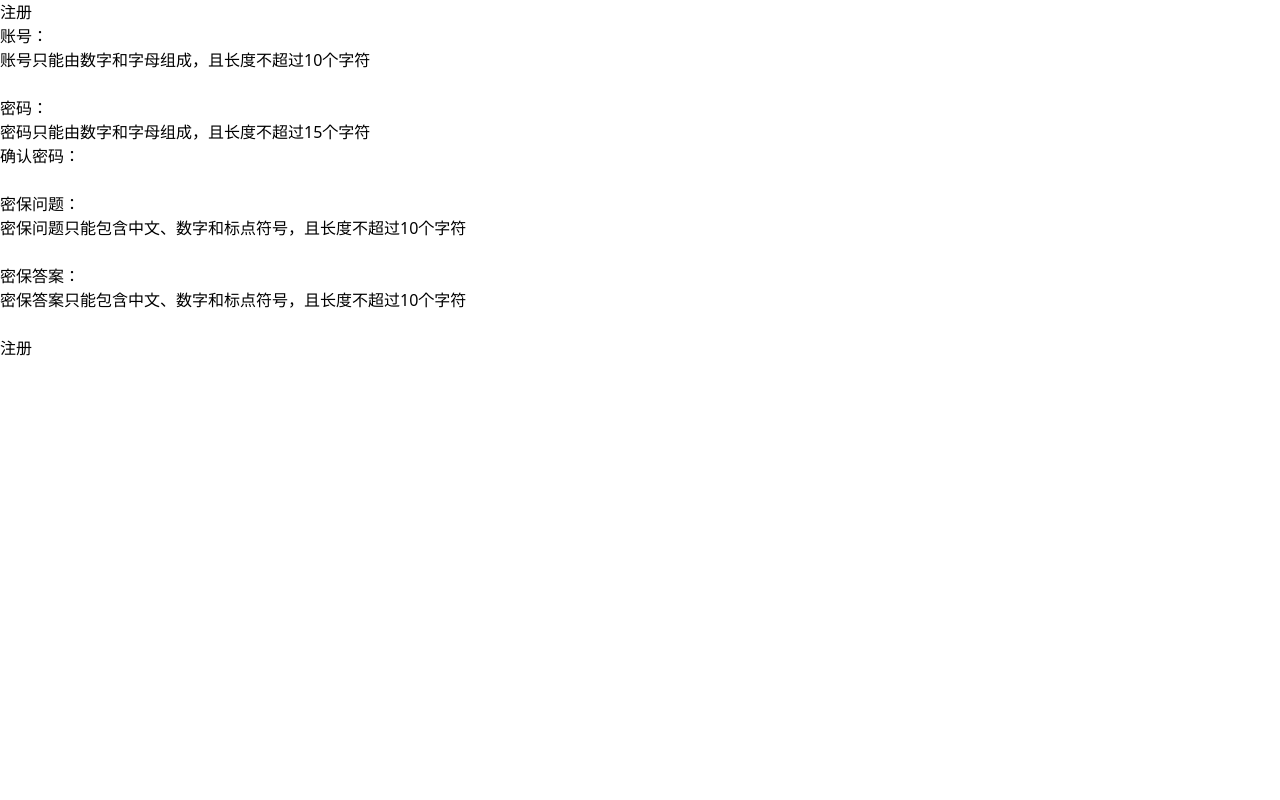
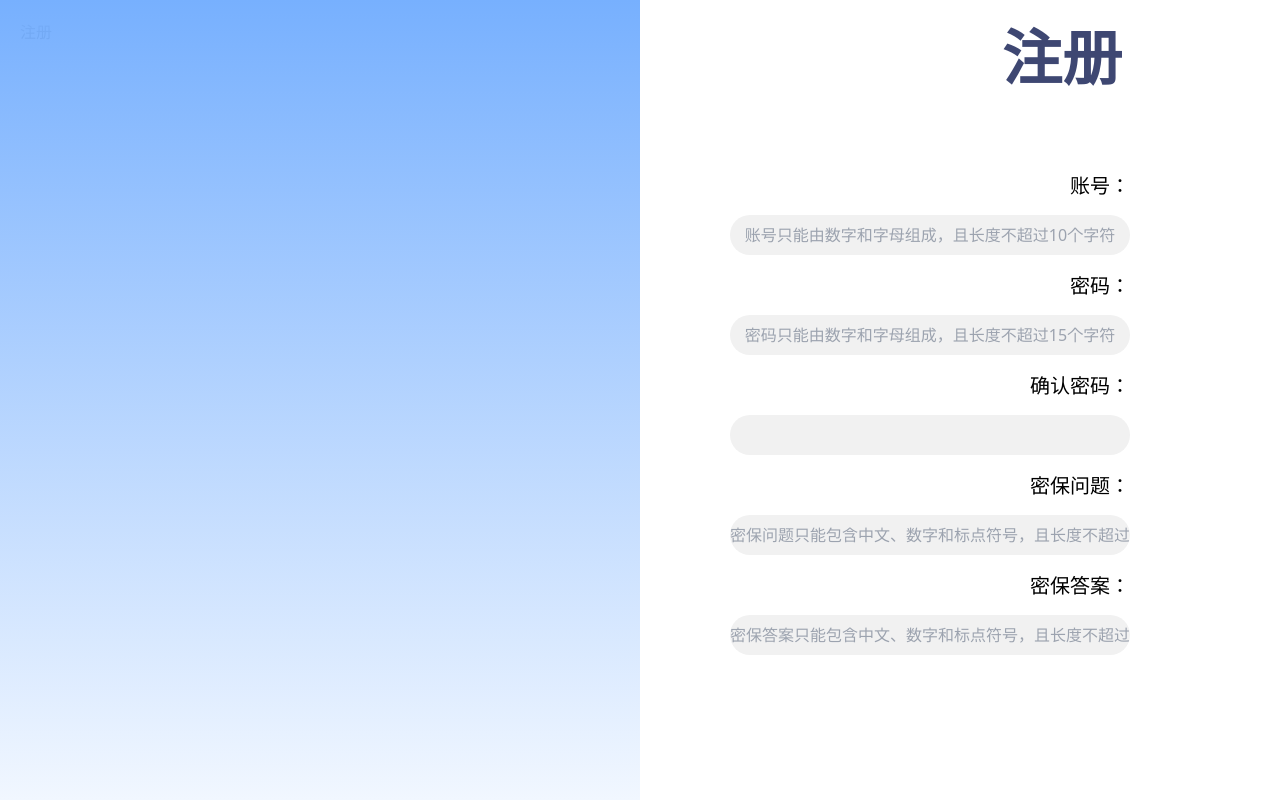
Before and after one commit to DATE-W/DB_design, a Vue app in the folder Frontend/: page /signup in a window 1280 px wide. Built offline with nearby package versions, Linux system fonts and the light colour scheme.

Commit message:
谢嘉麒 注册界面v1.0
第一版注册界面 包括背景 输入框和基本布局  上传防止丢失

```diff
--- a/Frontend/src/components/signup.vue
+++ b/Frontend/src/components/signup.vue
@@ -1,32 +1,3 @@
-<template>
-    <div>
-      <h1>注册</h1>
-      <form @submit.prevent="register">
-        <label for="account">账号：</label>
-        <input type="text" id="account" v-model="account" pattern="[a-zA-Z0-9]+" required maxlength="10">
-        <p>账号只能由数字和字母组成，且长度不超过10个字符</p>
-        <br>
-        <label for="password">密码：</label>
-        <input type="password" id="password" v-model="password" pattern="[a-zA-Z0-9]+" required maxlength="15">
-        <p>密码只能由数字和字母组成，且长度不超过15个字符</p>
-        <label for="confirmpassword">确认密码：</label>
-        <input type="password" id="confirmpassword" v-model="confirmpassword" pattern="[a-zA-Z0-9]+" required maxlength="15">
-        <br><br>
-        <label for="securityQ">密保问题：</label>
-        <input type="text" id="securityQ" v-model="securityQ" pattern="[\u4e00-\u9fa5\d\s\p{P}]+"
-          required maxlength="10">
-        <p>密保问题只能包含中文、数字和标点符号，且长度不超过10个字符</p>
-        <br>
-        <label for="securityAns">密保答案：</label>
-        <input type="text" id="securityAns" v-model="securityAns" pattern="[\u4e00-\u9fa5\d\s\p{P}]+"
-          required maxlength="10">
-        <p>密保答案只能包含中文、数字和标点符号，且长度不超过10个字符</p>
-        <br>
-        <button type="submit">注册</button>
-      </form>
-    </div>
-  </template>
-
 <script>
 export default {
   data() {
@@ -52,3 +23,159 @@
   }
 };
 </script>
+
+<template>
+  <div class="common-layout">
+    <el-container>
+      <el-aside>
+
+      </el-aside>
+      <el-main>
+        <!-- 注册字体 -->
+        <div class="FontLayout">
+          <p class="FontTypography">注册</p>
+        </div>
+        <!-- 输入内容 -->
+        <form @submit.prevent="register">
+          <!-- 输入账号 -->
+          <div class="subBox" style="top:170px;">
+            <label for="account" class="subTittle subTittleTypography" >账号：</label>
+            <input
+            type="text"
+            id="account"
+            v-model="account"
+            pattern="[a-zA-Z0-9]+"
+            required maxlength="10"
+            class="inputBox inputTypography"
+            placeholder="账号只能由数字和字母组成，且长度不超过10个字符"
+            >
+          </div>
+          <!-- 输入密码 -->
+          <div class="subBox" style="top:270px;">
+            <label for="password" class="subTittle subTittleTypography" >密码：</label>
+            <input
+            type="password"
+            id="password"
+            v-model="password"
+            pattern="[a-zA-Z0-9]+"
+            required maxlength="15"
+            class="inputBox inputTypography"
+            placeholder="密码只能由数字和字母组成，且长度不超过15个字符"
+            >
+          </div>
+          <!-- 输入密码 -->
+          <div class="subBox" style="top:370px;">
+            <label for="confirmpassword" class="subTittle subTittleTypography">确认密码：</label>
+            <input
+            type="password"
+            id="confirmpassword"
+            v-model="confirmpassword"
+            pattern="[a-zA-Z0-9]+"
+            required maxlength="15"
+            class="inputBox inputTypography"
+            >
+          </div>
+          <!-- 密保问题 -->
+          <div class="subBox" style="top:470px;">
+            <label for="securityQ" class="subTittle subTittleTypography">密保问题：</label>
+            <input
+            type="text"
+            id="securityQ"
+            v-model="securityQ"
+            pattern="[\u4e00-\u9fa5\d\s\p{P}]+"
+            required maxlength="10"
+            class="inputBox inputTypography"
+            placeholder="密保问题只能包含中文、数字和标点符号，且长度不超过10个字符"
+            >
+          </div>
+          <!-- 密保答案 -->
+          <div class="subBox" style="top:570px;">
+            <label for="securityAns" class="subTittle subTittleTypography">密保答案：</label>
+            <input
+            type="text"
+            id="securityAns"
+            v-model="securityAns"
+            pattern="[\u4e00-\u9fa5\d\s\p{P}]+"
+            required maxlength="10"
+            class="inputBox inputTypography"
+            placeholder="密保答案只能包含中文、数字和标点符号，且长度不超过10个字符"
+            >
+          </div>
+          <!-- 注册按钮 -->
+          <button type="submit">注册</button>
+        </form>
+      </el-main>
+    </el-container>
+  </div>
+</template>
+
+<style scoped>
+.el-aside{
+  position: absolute;
+  background: linear-gradient(180deg, #77B0FE 0%, rgba(119, 176, 254, 0.10) 100%);
+  top:0;
+  left:0;
+  width:50%;
+  height:100%;
+}
+/*文字“注册”的style*/
+.FontLayout{
+  display: flex;
+  position:absolute;
+  width: 134px;
+  height: 89px;
+  top:10px;
+  right:144px;
+  flex-direction: column;
+  flex-shrink: 0;
+}
+.FontTypography{
+  color: #3E4772;
+  font-family: Poppins;
+  font-size: 60px;
+  font-style: normal;
+  font-weight: 700;
+  line-height: normal;
+}
+/*用来装入每一个子标题+输入框的box*/
+.subBox{
+  position:absolute;
+  right:100px;
+  width: 600px;
+  height: 70px;
+  flex-shrink: 0;
+}
+/*每一个子标题的位置及样式*/
+.subTittle{
+  display: flex;
+  position: relative;
+  left:450px;
+  width: 100px;
+  height: 44.917px;
+  flex-direction: column;
+  flex-shrink: 0;
+  text-align: right;
+}
+.subTittleTypography{
+  color: #000;
+  font-family: Poppins;
+  font-size: 20px;
+  font-style: normal;
+  font-weight: 400;
+  line-height: normal;
+}
+/*每一个输入框的样式及内置提示*/
+.inputBox{
+  border: 0;
+  position: absolute;
+  left: 150px;
+  width: 400px;
+  height: 40px;
+  flex-shrink: 0;
+  text-align: center;
+}
+.inputTypography{
+  border-radius: 30px;
+  background: #F1F1F1;
+}
+</style>
```
Lines whose indentation alone changed are shown as unchanged.
